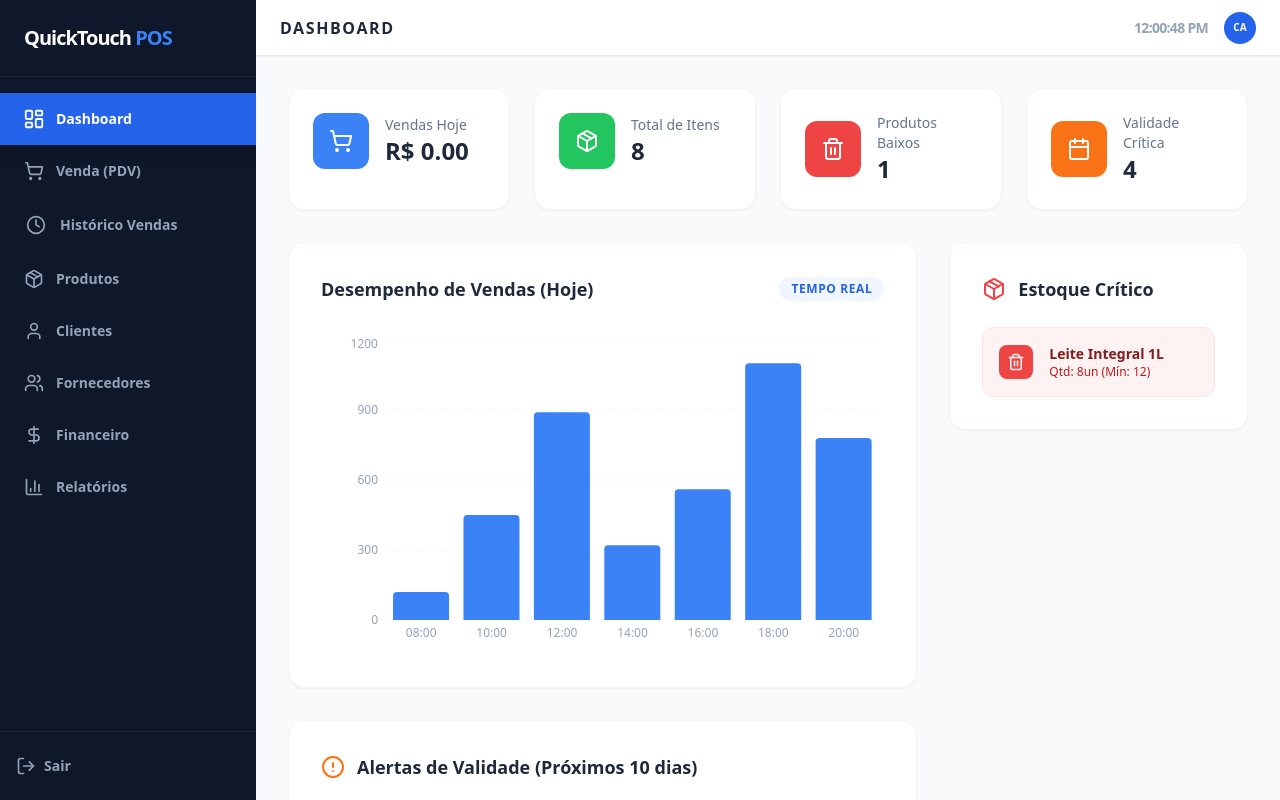
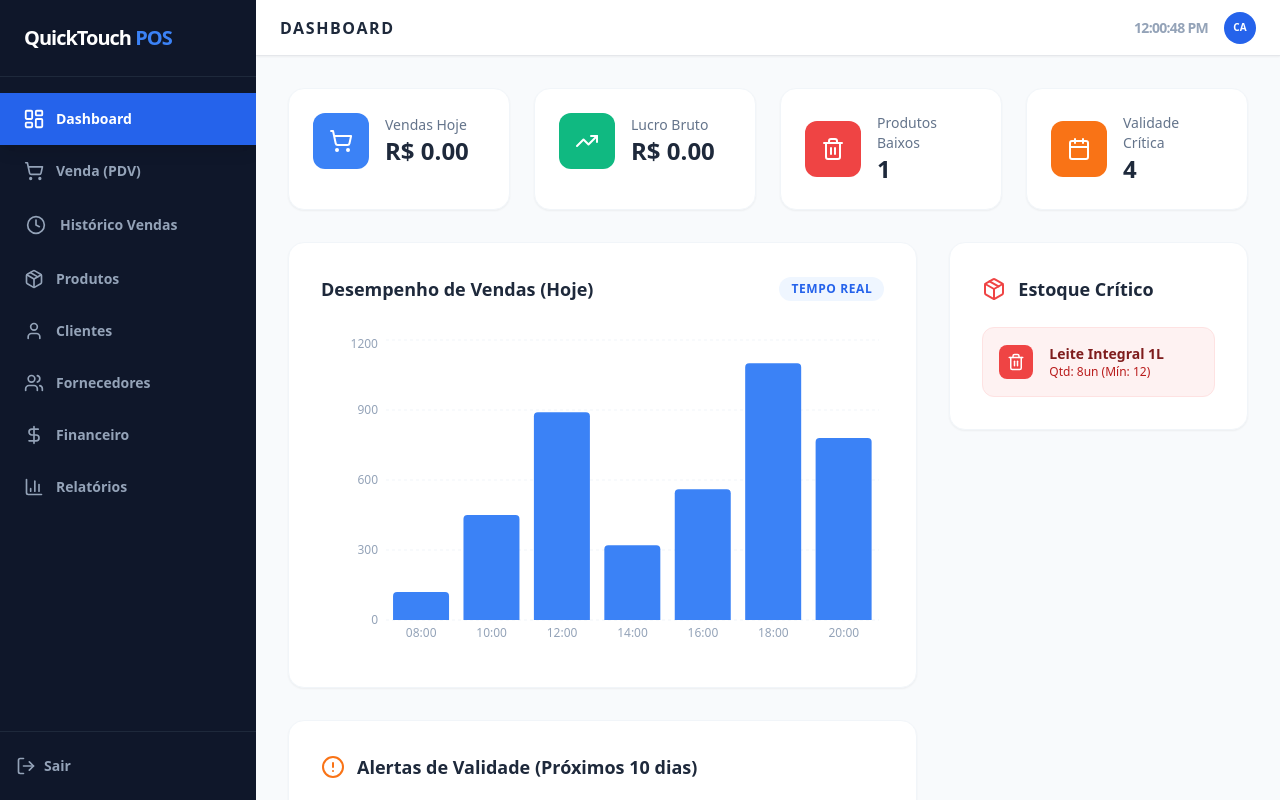
Before and after one commit to tifatepi/syspdv, a React (Vite) app: page /suppliers#/dashboard in a window 1280 px wide. Built offline with nearby package versions, Linux system fonts and the light colour scheme.

Commit message:
update do dia 30122025

```diff
--- a/pages/Dashboard.tsx
+++ b/pages/Dashboard.tsx
@@ -3,7 +3,7 @@ import React from 'react';
 import { useApp } from '../App';
 import { ICONS } from '../constants';
 import { BarChart, Bar, XAxis, YAxis, CartesianGrid, Tooltip, ResponsiveContainer } from 'recharts';
-import { AlertCircle, Calendar, Package } from 'lucide-react';
+import { AlertCircle, Calendar, Package, TrendingUp, DollarSign } from 'lucide-react';
 
 const Dashboard: React.FC = () => {
   const { sales, products } = useApp();
@@ -24,9 +24,17 @@ const Dashboard: React.FC = () => {
     return days <= 10;
   });
 
+  // Cálculos Financeiros Hoje
+  const totalRevenue = sales.reduce((acc, s) => acc + s.total, 0);
+  const totalCostOfGoodsSold = sales.reduce((acc, s) => {
+    const saleCost = s.items.reduce((sum, item) => sum + (item.costPrice * item.quantity), 0);
+    return acc + saleCost;
+  }, 0);
+  const totalProfit = totalRevenue - totalCostOfGoodsSold;
+
   const stats = [
-    { label: 'Vendas Hoje', value: `R$ ${sales.reduce((acc, s) => acc + s.total, 0).toFixed(2)}`, icon: ICONS.PDV, color: 'bg-blue-500' },
-    { label: 'Total de Itens', value: products.length, icon: ICONS.Products, color: 'bg-green-500' },
+    { label: 'Vendas Hoje', value: `R$ ${totalRevenue.toFixed(2)}`, icon: ICONS.PDV, color: 'bg-blue-500' },
+    { label: 'Lucro Bruto', value: `R$ ${totalProfit.toFixed(2)}`, icon: <TrendingUp size={24} />, color: 'bg-emerald-500' },
     { label: 'Produtos Baixos', value: products.filter(p => p.stock <= p.minStock).length, icon: ICONS.Trash, color: 'bg-red-500' },
     { label: 'Validade Crítica', value: nearExpiryProducts.length, icon: <Calendar size={24} />, color: 'bg-orange-500' },
   ];
@@ -61,7 +69,6 @@ const Dashboard: React.FC = () => {
 
       <div className="grid grid-cols-1 lg:grid-cols-3 gap-8">
         <div className="lg:col-span-2 space-y-8">
-          {/* Gráfico */}
           <div className="bg-white rounded-2xl p-8 shadow-sm border border-slate-100">
             <div className="flex items-center justify-between mb-8">
               <h3 className="text-lg font-bold text-slate-800">Desempenho de Vendas (Hoje)</h3>
@@ -83,7 +90,6 @@ const Dashboard: React.FC = () => {
             </div>
           </div>
 
-          {/* Alertas de Vencimento */}
           <div className="bg-white rounded-2xl p-8 shadow-sm border border-slate-100">
             <h3 className="text-lg font-bold text-slate-800 mb-6 flex items-center gap-3">
               <AlertCircle className="text-orange-500" size={24} /> Alertas de Validade (Próximos 10 dias)
--- a/pages/SalesHistory.tsx
+++ b/pages/SalesHistory.tsx
@@ -2,7 +2,7 @@
 import React, { useState, useMemo } from 'react';
 import { useApp } from '../App';
 import { ICONS, PAYMENT_METHODS } from '../constants';
-import { Search, Printer, X, Eye } from 'lucide-react';
+import { Search, Printer, X, Eye, TrendingUp } from 'lucide-react';
 
 const SalesHistory: React.FC = () => {
   const { sales } = useApp();
@@ -20,6 +20,11 @@ const SalesHistory: React.FC = () => {
   const getFormattedTime = (ts: string) => {
     const parts = ts.split(' ');
     return { date: parts[0], time: (parts[1] || '').substring(0, 5) };
+  };
+
+  const calculateSaleProfit = (sale: any) => {
+    const cost = sale.items.reduce((acc: number, item: any) => acc + (item.costPrice * item.quantity), 0);
+    return sale.total - cost;
   };
 
   const renderReceiptText = (sale: any) => {
@@ -150,7 +155,6 @@ const SalesHistory: React.FC = () => {
         </div>
       </div>
 
-      {/* Modal Detalhe da Venda (Recibo Virtual) */}
       {selectedSale && (
         <div className="fixed inset-0 z-[150] flex items-center justify-center p-6 bg-slate-900/90 backdrop-blur-sm">
           <div className="bg-white rounded-[40px] w-full max-w-lg overflow-hidden shadow-2xl animate-in zoom-in-95 duration-200">
@@ -162,6 +166,23 @@ const SalesHistory: React.FC = () => {
             </div>
 
             <div className="p-10 flex flex-col items-center">
+               {/* Painel de Lucro Exclusivo do Gestor */}
+               <div className="w-full mb-6 p-4 bg-emerald-50 border-2 border-emerald-100 rounded-2xl flex items-center justify-between">
+                  <div className="flex items-center gap-3">
+                     <div className="w-10 h-10 bg-emerald-500 text-white rounded-xl flex items-center justify-center">
+                        <TrendingUp size={20} />
+                     </div>
+                     <div>
+                        <p className="text-[10px] font-black text-emerald-600 uppercase tracking-widest">Lucro desta Venda</p>
+                        <p className="text-xl font-black text-emerald-700">R$ {calculateSaleProfit(selectedSale).toFixed(2)}</p>
+                     </div>
+                  </div>
+                  <div className="text-right">
+                     <p className="text-[10px] font-bold text-slate-400 uppercase">Custo Total</p>
+                     <p className="text-sm font-black text-slate-600">R$ {(selectedSale.total - calculateSaleProfit(selectedSale)).toFixed(2)}</p>
+                  </div>
+               </div>
+
                <div className="bg-slate-50 p-6 rounded-2xl w-full font-mono text-left text-[11px] border border-dashed border-slate-300 shadow-inner overflow-hidden mb-8">
                   <pre style={{ whiteSpace: 'pre-wrap', fontFamily: 'monospace' }}>
                     {renderReceiptText(selectedSale)}
```
